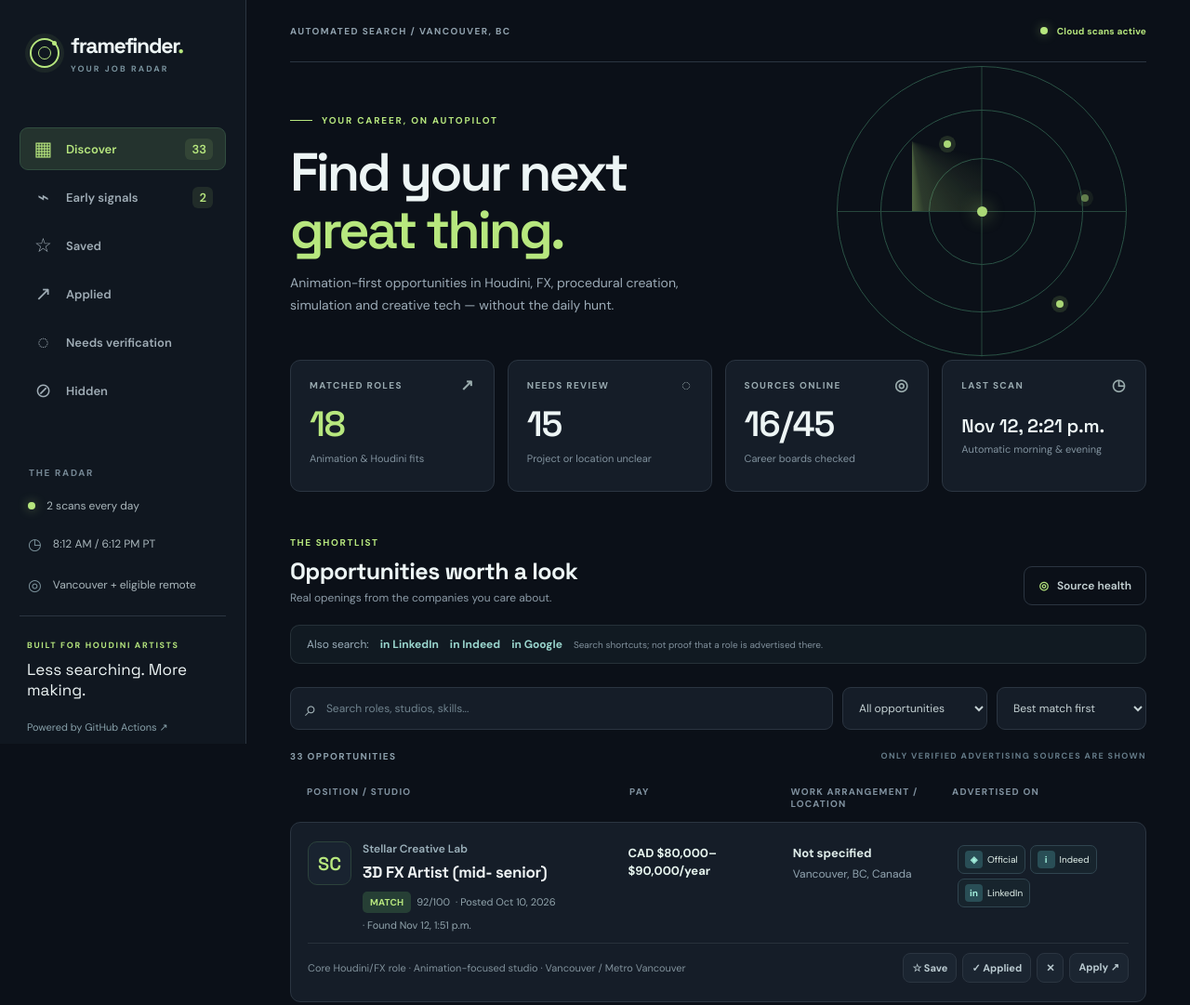
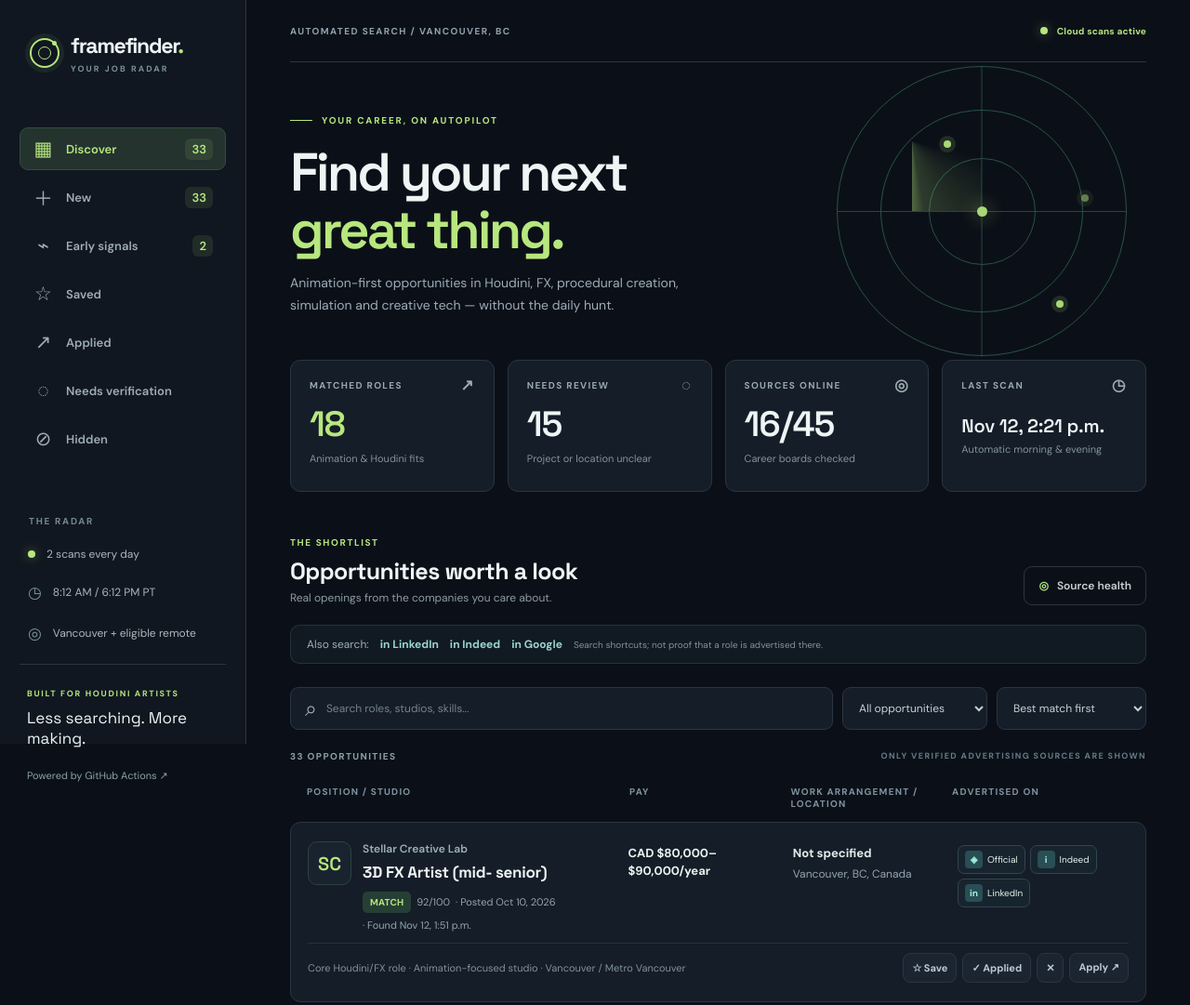
Before and after one commit to securitybreach001/framefinder, a plain HTML site: page site/index.html in a window 1280 px wide. Shown: the top 1081 px of the page at 93% size. Drawn offline with Linux system fonts and the light colour scheme.

Commit message:
Add New category to Framefinder

```diff
--- a/site/app.js
+++ b/site/app.js
@@ -28,9 +28,17 @@
   function renderSources(){
     $('source-grid').innerHTML=(data.sources||[]).map(x=>`<div class="source-item"><span class="dot ${x.status==='ok'?'ok':''}"></span><a href="${safe(validUrl(x.url))}" target="_blank" rel="noopener noreferrer">${safe(x.name)}</a><span class="source-sub">${x.status==='ok'?`${x.count||0} source openings`:'Needs attention'} · ${safe(x.status==='ok'?'Checked '+dt(x.last_checked):x.message||'Unavailable')}</span></div>`).join('') || '<p>No scan has run yet.</p>';
   }
+  const vancouverDay = new Intl.DateTimeFormat('en-CA',{timeZone:'America/Vancouver',year:'numeric',month:'numeric',day:'numeric'});
+  let renderedDay;
   function render(){
+    renderedDay=vancouverDay.format(new Date());
+    const newJobs=new Set(data.jobs.filter(j=>{
+      const firstSeen=Date.parse(j.first_seen);
+      return statuses[j.id]!=='hidden' && Number.isFinite(firstSeen) && vancouverDay.format(firstSeen)===renderedDay;
+    }).map(j=>j.id));
+    $('nav-new').textContent=newJobs.size;
     summary(); renderSources();
-    const titles={all:['Opportunities worth a look','Real openings from the companies you care about.'],saved:['Your saved opportunities','A short list of roles you want to revisit.'],applied:['Your applications','Keep track of positions you have applied for.'],signals:['Early hiring signals','Public production news and staffing clues. These are leads, not job openings.'],review:['Needs verification','Potential fits without confirmed project type or location eligibility.'],hidden:['Hidden jobs','Roles you dismissed. Restore them any time.']};
+    const titles={all:['Opportunities worth a look','Real openings from the companies you care about.'],new:['New today','Jobs Framefinder first found today, Vancouver time.'],saved:['Your saved opportunities','A short list of roles you want to revisit.'],applied:['Your applications','Keep track of positions you have applied for.'],signals:['Early hiring signals','Public production news and staffing clues. These are leads, not job openings.'],review:['Needs verification','Potential fits without confirmed project type or location eligibility.'],hidden:['Hidden jobs','Roles you dismissed. Restore them any time.']};
     $('view-title').textContent=titles[view][0];$('view-desc').textContent=titles[view][1];
     $('signals').classList.toggle('hidden',view!=='signals');
     $('jobs').classList.toggle('hidden',view==='signals');
@@ -42,6 +50,7 @@
     let jobs=(data.jobs||[]).filter(j=>{
       const status=statuses[j.id] || '';
       if(view==='signals')return false;
+      if(view==='new' && !newJobs.has(j.id))return false;
       if(view==='saved' && status!=='saved')return false;
       if(view==='applied' && status!=='applied')return false;
       if(view==='review' && j.tier!=='review')return false;
@@ -77,5 +86,10 @@
   $('sources-toggle').addEventListener('click',()=>{const closed=$('source-panel').classList.toggle('hidden');$('sources-toggle').setAttribute('aria-expanded',String(!closed));});
   $('jobs').addEventListener('click',e=>{const el=e.target.closest('button[data-action]');if(el)setStatus(el.dataset.id,el.dataset.action);});
   fetch('./data/jobs.json',{cache:'no-store'}).then(r=>{if(!r.ok)throw new Error('Data unavailable');return r.json();}).then(d=>{data=d;render();}).catch(err=>{$('top-status').textContent='Cannot load job data';console.warn(err);render();});
+  function refreshDay(){
+    if(vancouverDay.format(new Date())!==renderedDay)render();
+  }
+  window.addEventListener('focus',refreshDay);
+  window.setInterval(refreshDay,60000);
   render();
 })();
--- a/site/index.html
+++ b/site/index.html
@@ -14,6 +14,7 @@
       <div class="brand"><span class="mark"><span></span></span><div><strong>framefinder<span class="brand-dot">.</span></strong><small>YOUR JOB RADAR</small></div></div>
       <nav class="nav" aria-label="Main navigation">
         <button class="nav-link selected" data-view="all"><span class="nav-icon">▦</span> Discover <span class="nav-count" id="nav-all">0</span></button>
+        <button class="nav-link" data-view="new"><span class="nav-icon">＋</span> New <span class="nav-count" id="nav-new">0</span></button>
         <button class="nav-link" data-view="signals"><span class="nav-icon">⌁</span> Early signals <span class="nav-count" id="nav-signals">0</span></button>
         <button class="nav-link" data-view="saved"><span class="nav-icon">☆</span> Saved</button>
         <button class="nav-link" data-view="applied"><span class="nav-icon">↗</span> Applied</button>
@@ -65,6 +66,6 @@
       <footer><div><span class="footer-star">✳</span> framefinder <span class="footer-sub">Independent, free & built for one person.</span></div><div class="footer-note">Statuses are stored only in this browser · <a href="https://github.com" target="_blank" rel="noopener noreferrer">Automation runs on GitHub</a></div></footer>
     </main>
   </div>
-  <script src="./app.js" defer></script>
+  <script src="./app.js?v=new-jobs" defer></script>
 </body>
 </html>
```
